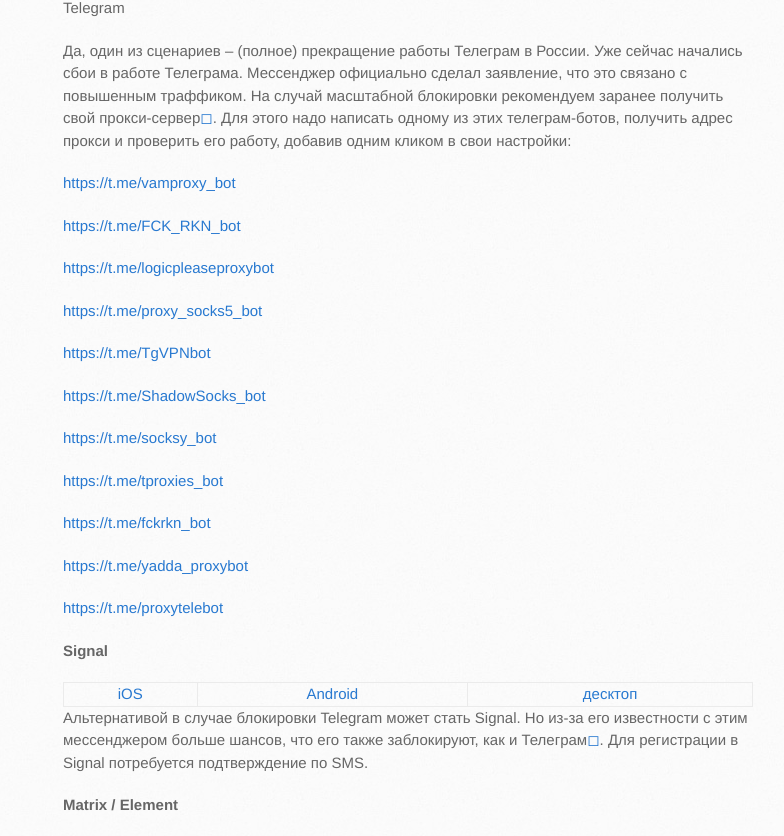
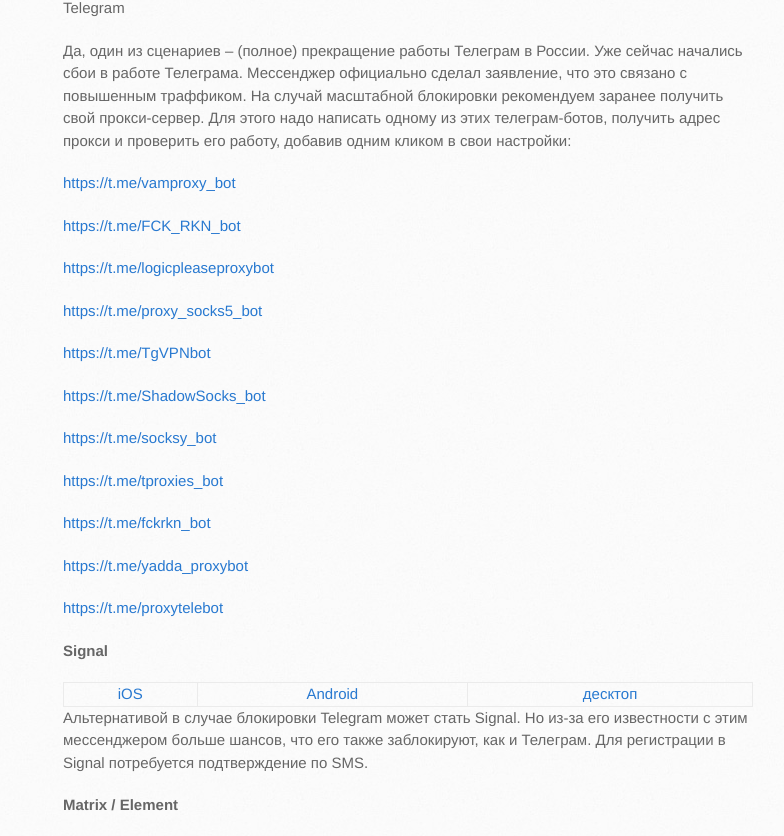
Before and after one commit to f5ociety/censor, a Jekyll site: the page built from guides/doxa.md, in a window 1280 px wide and 1400 px high, scrolled down 710 px. Shown: the part 218-1054 px from the top of the window, without its empty margins (107-891 px from the left). Built offline with Jekyll 4.4.1, drawn with Linux system fonts in a browser that asks for light colours; our own code applies the rules of GitHub Pages for plain Markdown files; a script that is not in the unit is left out; part of the change alters nothing that is shown; some of the changed text lies outside the part shown.

```diff
--- a/guides/doxa.md
+++ b/guides/doxa.md
@@ -1,16 +1,16 @@
 # Гайд DOXA и «Роскомсвободы»
 
-Что делать, если отключат интернет?
+**Что делать, если отключат интернет?**
 
-Гайд DOXA и «Роскомсвободы»
+**Гайд DOXA и «Роскомсвободы»**
 
-Авторка: Наташа Тышкевич
+**Авторка: Наташа Тышкевич8**
 
-Редактор: Армен Арамян
+**Редактор: Армен Арамян**
 
-При участии: [Киломяу](https://github.com/kilomeow) [и](https://eeefff.org/) [eefff](https://eeefff.org/)
+**При участии: [Киломяу](https://github.com/kilomeow) [и](https://eeefff.org/) [eefff](https://eeefff.org/)**
 
-Публикация: 24 февраля 2022
+**Публикация: 24 февраля 2022**
 
 Мы не знаем, как именно будет отключаться интернет и будет ли, но мы живем в стране, развязавшей войну. Цель отключения интернета - информационная изоляция, но если подготовиться заранее, то полной изоляции можно попытаться избежать.
 
@@ -22,7 +22,7 @@
 
 Telegram
 
-Да, один из сценариев – (полное) прекращение работы Телеграм в России. Уже сейчас начались сбои в работе Телеграма. Мессенджер официально сделал заявление, что это связано с повышенным траффиком. На случай масштабной блокировки рекомендуем заранее получить свой прокси-сервер[◻](https://doxajournal.ru/shutdown_guide#1). Для этого надо написать одному из этих телеграм-ботов, получить адрес прокси и проверить его работу, добавив одним кликом в свои настройки:
+Да, один из сценариев – (полное) прекращение работы Телеграм в России. Уже сейчас начались сбои в работе Телеграма. Мессенджер официально сделал заявление, что это связано с повышенным траффиком. На случай масштабной блокировки рекомендуем заранее получить свой прокси-сервер. Для этого надо написать одному из этих телеграм-ботов, получить адрес прокси и проверить его работу, добавив одним кликом в свои настройки:
 
 [https://t.me/vamproxy_bot](https://t.me/vamproxy_bot)
 
@@ -50,7 +50,7 @@ Telegram
 
 [iOS](https://apps.apple.com/ru/app/signal-%D0%BF%D1%80%D0%B8%D0%B2%D0%B0%D1%82%D0%BD%D1%8B%D0%B9-%D0%BC%D0%B5%D1%81%D1%81%D0%B5%D0%BD%D0%B4%D0%B6%D0%B5%D1%80/id874139669) | [Android](https://play.google.com/store/apps/details?id=org.thoughtcrime.securesms&hl=ru&gl=US) | [десктоп](https://signal.org/ru/download/)
 
-Альтернативой в случае блокировки Telegram может стать Signal. Но из-за его известности с этим мессенджером больше шансов, что его также заблокируют, как и Телеграм[◻](https://doxajournal.ru/shutdown_guide#2). Для регистрации в Signal потребуется подтверждение по SMS.
+Альтернативой в случае блокировки Telegram может стать Signal. Но из-за его известности с этим мессенджером больше шансов, что его также заблокируют, как и Телеграм. Для регистрации в Signal потребуется подтверждение по SMS.
 
 **Matrix / Element**
 
@@ -166,7 +166,7 @@ Android:
 > Тотальное отключение интернета не будет долгим, поскольку он нужен для работы государственной инфраструктуры. На это время у нас есть следующие советы:
 >
 >
-> Мобильная связь может остаться доступной, поэтому **купите симки нескольких операторов**[◻](https://doxajournal.ru/shutdown_guide#4). Вероятность вывода из строя сразу двух сотовых вышек разных операторов ниже.
+> Мобильная связь может остаться доступной, поэтому **купите симки нескольких операторов**. Вероятность вывода из строя сразу двух сотовых вышек разных операторов ниже.
 >
 > **Запасайтесь наличными** деньгами.
 >
```
